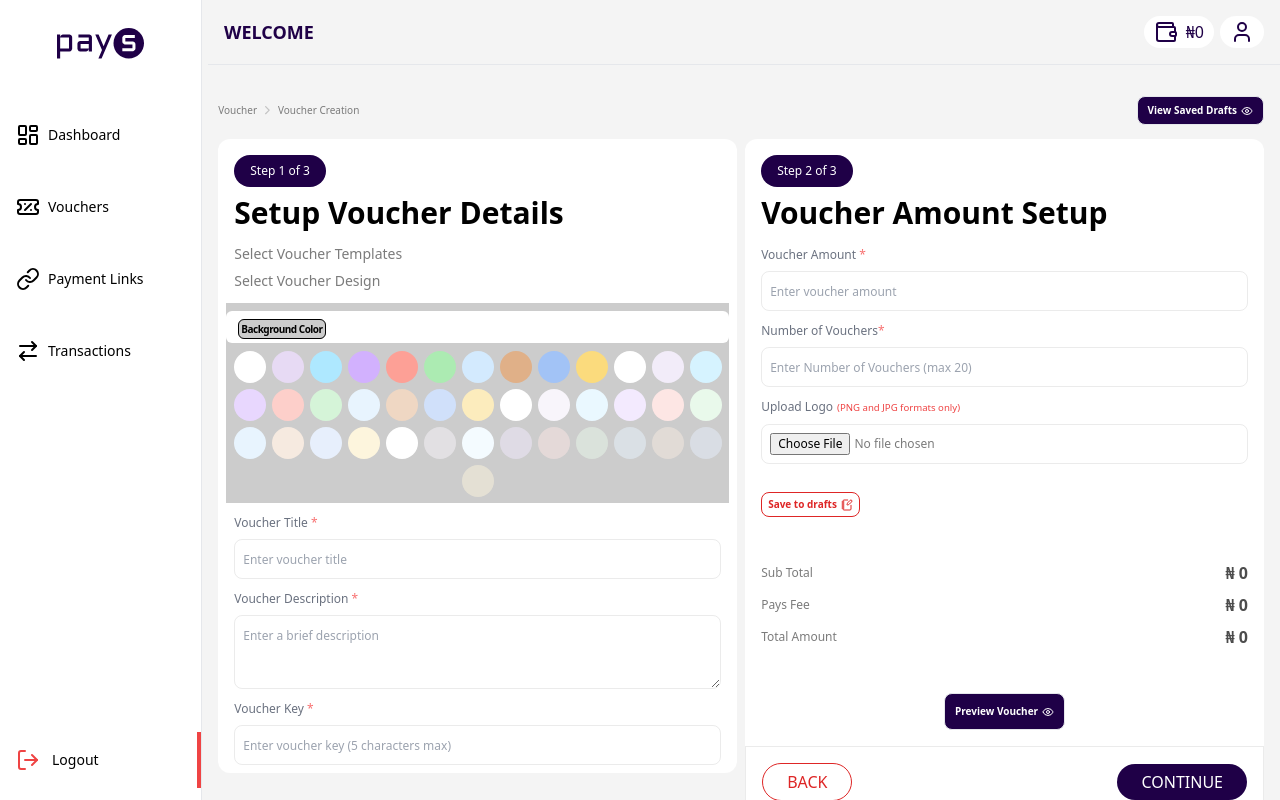
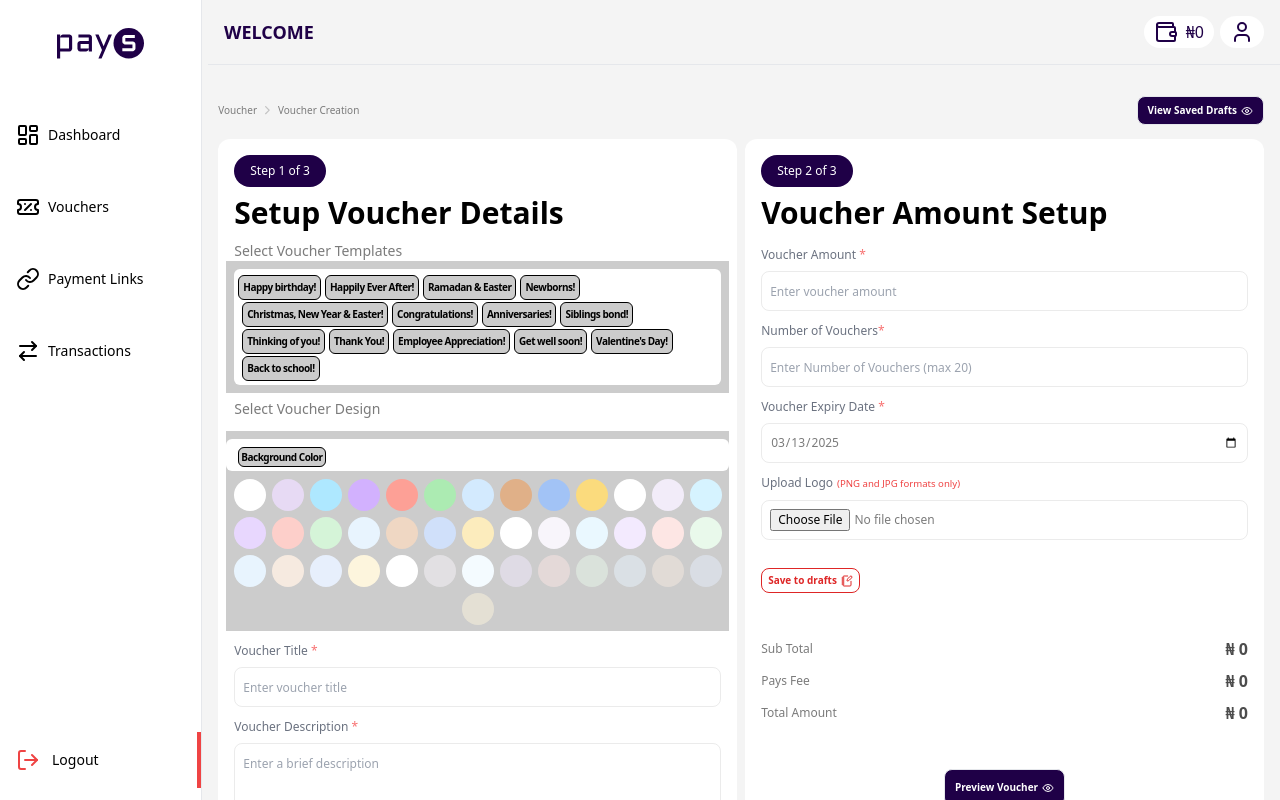
Before and after one commit to cargle-org/pays-client-v2, a Next.js app: page /dashboard/vouchers/create in a window 1280 px wide. Built offline with nearby package versions, Linux system fonts and the light colour scheme; no server answers; sample sign-in values are in the browser's storage; grey boxes are pictures that could not be loaded.

Commit message:
feat: removed unnecessary files and also the value property for all inputs, added useEffect to update input fields based on voucherdrafts selected, added Voucher Expiry date input and set the formData initial state, also fixed handleCreateVoucherDraft function

```diff
--- a/app/(dashboard)/dashboard/vouchers/create/page.tsx
+++ b/app/(dashboard)/dashboard/vouchers/create/page.tsx
@@ -4,37 +4,26 @@ import React, { useCallback, useEffect, useState } from "react";
 import Link from "next/link";
 import Image from "next/image";
 import { useRouter } from "next/navigation";
+import { Eye, NotebookPen } from "lucide-react";
 
 import axios from "axios";
 import { useGeneralContext } from "@/context/GenralContext";
 
 import { success, error } from "@/helpers/Alert";
-
 import Spinner from "@/components/spinner/Spinner";
 import {
   abstractColors,
   colorPalettes,
   silkColors,
 } from "@/constants/voucherstyles";
+import { LogoUploader } from "@/components/LogoUploader";
+import ViewDrafts from "@/components/Vouchers/ViewDrafts";
 import VoucherTemplates from "./_components/VoucherTemplates";
-import { Eye, Loader, NotebookPen, Trash2 } from "lucide-react";
-import { LogoUploader } from "@/components/LogoUploader";
 import VoucherPreviewModal from "@/components/modals/VoucherPreviewModal";
-import VoucherPreviewCard from "@/components/VoucherPreviewCard";
-import ViewDrafts from "@/components/ViewDrafts";
+import VoucherPreviewCard from "@/components/Vouchers/VoucherPreviewCard";
 
 const Page = () => {
   const router = useRouter();
-
-  const [newAmount, setNewAmount] = useState(0);
-  const [showPreviewModal, setShowPreviewModal] = useState(false);
-  const [showVoucherDraftsModal, setShowVoucherDraftsModal] = useState(false);
-
-  // // console.log("🚀 ~ Page ~ newAmount:", newAmount);
-  const [paysFee, setPaysFee] = useState(0);
-  const [selectedStyle, setSelectedStyle] = useState("");
-  const [createVoucherDraftLoading, setCreateVoucherDraftLoading] =
-    useState(false);
 
   const {
     user,
@@ -48,22 +37,37 @@ const Page = () => {
     allUserVoucherDrafts,
     fetchVoucherDraftsLoading = true,
     oneVoucherDraft,
-    setAllUserVoucherDrafts,
-    setFetchVoucherDraftsLoading,
   }: any = useGeneralContext();
-  console.log(oneVoucherDraft);
+
+  const [newAmount, setNewAmount] = useState(0);
+  const [showPreviewModal, setShowPreviewModal] = useState(false);
+  const [showVoucherDraftsModal, setShowVoucherDraftsModal] = useState(false);
+
+  // // console.log("🚀 ~ Page ~ newAmount:", newAmount);
+  const [paysFee, setPaysFee] = useState(0);
+  const [selectedStyle, setSelectedStyle] = useState(
+    oneVoucherDraft?.backgroundStyle ?? ""
+  );
+  const [createVoucherDraftLoading, setCreateVoucherDraftLoading] =
+    useState(false);
+
+  //set date
+  const startDate = new Date();
   const [logo, setLogo] = useState<File | null>(null);
-  const [logoUrl, setLogoUrl] = useState<string | null>(null);
+  const [logoUrl, setLogoUrl] = useState<string>(oneVoucherDraft?.logo);
 
   const [formData, setFormData] = useState({
-    title: "",
-    description: "",
-    voucherKey: "",
-    logo: "",
-    backgroundStyle: "",
-    amountPerVoucher: "",
-    totalNumberOfVouchers: "",
+    title: oneVoucherDraft?.title || "",
+    description: oneVoucherDraft?.description || "",
+    voucherKey: oneVoucherDraft?.voucherKey || "",
+    logo: oneVoucherDraft?.logo || "",
+    backgroundStyle: oneVoucherDraft?.backgroundStyle || "",
+    amountPerVoucher: oneVoucherDraft?.amountPerVoucher || "",
+    totalNumberOfVouchers: oneVoucherDraft?.totalNumberOfVouchers || "",
+    expiryDate: oneVoucherDraft?.expiryDate || "",
   });
+
+  const voucherData = { ...formData, ...oneVoucherDraft };
 
   //Cloudinary logo upload succcess handler
   const handleUploadSuccess = (url: string) => {
@@ -77,13 +81,17 @@ const Page = () => {
     }
     setFormData((prev) => ({
       ...prev,
-      [name]: value,
+      [e.target.name]: e.target.value,
     }));
   };
 
   //Change background state
   const onBackgroundClick = (bgStyle: string) => {
     setSelectedStyle(bgStyle);
+    setFormData((prev) => ({
+      ...prev,
+      backgroundStyle: bgStyle,
+    }));
   };
 
   //Display Voucher Preview handler
@@ -97,27 +105,27 @@ const Page = () => {
     setShowVoucherDraftsModal(false);
   };
 
-  //Display Voucher Saved Draft modal handler
   const handleDraftsViewClick = () => {
     getAllDraftsByUser();
     setShowVoucherDraftsModal(true);
   };
 
-  const handleCreateVoucherDraft = useCallback(async (e: any) => {
-    let bgStyle = selectedStyle;
-    console.log("hi");
+  //create voucher draft handler
+  const handleCreateVoucherDraft = useCallback(
+    async (e: React.MouseEvent) => {
       try {
         e.preventDefault();
         setCreateVoucherDraftLoading(true);
 
         const data = {
           userId: user?._id,
-        logo: logoUrl ?? "",
+          logo: logoUrl ?? voucherData.logo,
           title: formData.title,
-        backgroundStyle: bgStyle,
+          backgroundStyle: selectedStyle ?? formData.backgroundStyle,
           voucherKey: formData.voucherKey,
           description: formData.description,
           amountPerVoucher: formData.amountPerVoucher,
+          expiryDate: formData.expiryDate,
           totalNumberOfVouchers: formData.totalNumberOfVouchers,
         };
 
@@ -137,7 +145,7 @@ const Page = () => {
         if (response.status === 200) {
           getOneUser();
           // getAllVouchersByUser();
-        success("Voucher Draft Saved successfully.");
+          success("Draft Saved successfully.");
           setCreateVoucherDraftLoading(false);
           //   router.push(
           //     `/dashboard/vouchers/create/recipients/${response.data.data.voucher.specialKey}`
@@ -154,7 +162,9 @@ const Page = () => {
       } finally {
         setCreateVoucherDraftLoading(false);
       }
-  }, []);
+    },
+    [formData, selectedStyle, logoUrl]
+  );
 
   const onSubmit = async (e: any) => {
     let bgStyle = selectedStyle;
@@ -216,6 +226,24 @@ const Page = () => {
     }));
   };
 
+  //Update state incase selected draft changes
+  useEffect(() => {
+    setSelectedStyle(oneVoucherDraft?.backgroundStyle || "");
+    setFormData({
+      title: oneVoucherDraft?.title || "",
+      description: oneVoucherDraft?.description || "",
+      voucherKey: oneVoucherDraft?.voucherKey || "",
+      logo: oneVoucherDraft?.logo || "",
+      backgroundStyle: formData?.backgroundStyle || selectedStyle || "",
+      amountPerVoucher: oneVoucherDraft?.amountPerVoucher || "",
+      totalNumberOfVouchers: oneVoucherDraft?.totalNumberOfVouchers || "",
+      expiryDate:
+        oneVoucherDraft?.expiryDate ||
+        startDate.toISOString().split("T")[0] ||
+        "",
+    });
+  }, [oneVoucherDraft]);
+
   useEffect(() => {
     if (formData.amountPerVoucher) {
       if (
@@ -276,11 +304,29 @@ const Page = () => {
         >
           <div className="flex items-center justify-center flex-row flex-grow sm:flex-col md:gap-4 w-full bg-gray-100">
             <VoucherPreviewCard
-              formData={formData}
+              formData={{
+                ...voucherData,
+                ...Object.fromEntries(
+                  Object.entries(formData).filter(
+                    ([key]) => formData[key as keyof typeof formData] !== ""
+                  )
+                ),
+                backgroundStyle: selectedStyle,
+                logo: logoUrl,
+              }}
               frontCardView="rotate-y-180"
             />
             <VoucherPreviewCard
-              formData={formData}
+              formData={{
+                ...voucherData,
+                ...Object.fromEntries(
+                  Object.entries(formData).filter(
+                    ([key]) => formData[key as keyof typeof formData] !== ""
+                  )
+                ),
+                backgroundStyle: selectedStyle,
+                logo: logoUrl,
+              }}
               backCardView="rotate-y-180"
             />
           </div>
@@ -351,11 +397,11 @@ const Page = () => {
                 </span>
               </div>
               <div className="flex flex-col justify-start gap-1.5">
-                <div className="">
+                <div className="flex flex-col justify-normal">
                   <span className="font-medium text-sm text-brand-grayish pl-2">
                     Select Voucher Templates
                   </span>
-                  {/* <VoucherTemplates setFormData={setFormData} /> */}
+                  <VoucherTemplates setFormData={setFormData} />
                 </div>
                 <div className="flex flex-col gap-3">
                   <span className="font-medium text-sm text-brand-grayish pl-2">
@@ -461,8 +507,8 @@ const Page = () => {
                       name="title"
                       id="title"
                       maxLength={23}
-                      value={formData.title || oneVoucherDraft?.title || ""}
-                      defaultValue={oneVoucherDraft?.title}
+                      value={formData.title}
+                      // defaultValue={oneVoucherDraft?.title}
                       placeholder="Enter voucher title"
                       onChange={onchangeHandler}
                       className="sm:w-auto h-[40px] px-2 py-[12px] border border-brand-grayish/15 rounded-lg text-brand-grayish bg-transparent outline-brand-main/40 font-geistsans font-normal text-xs"
@@ -476,11 +522,7 @@ const Page = () => {
                     <textarea
                       name="description"
                       id="description"
-                      value={
-                        formData.description ||
-                        oneVoucherDraft?.description ||
-                        ""
-                      }
+                      value={formData.description}
                       placeholder="Enter a brief description"
                       onChange={onchangeHandler}
                       rows={3}
@@ -495,9 +537,7 @@ const Page = () => {
                       type="text"
                       name="voucherKey"
                       id="voucherKey"
-                      value={
-                        formData.voucherKey || oneVoucherDraft?.voucherKey || ""
-                      }
+                      value={formData.voucherKey}
                       placeholder="Enter voucher key (5 characters max)"
                       onChange={onchangeHandler}
                       maxLength={5} // Limit input to 5 characters
@@ -529,11 +569,7 @@ const Page = () => {
                     type="number"
                     name="amountPerVoucher"
                     id="amountPerVoucher"
-                    value={
-                      formData.amountPerVoucher ||
-                      oneVoucherDraft?.amountPerVoucher ||
-                      ""
-                    }
+                    value={formData.amountPerVoucher}
                     placeholder="Enter voucher amount"
                     onChange={onchangeHandler}
                     className="w-auto h-[40px] px-2 py-[12px] border border-brand-grayish/15 rounded-lg text-brand-grayish bg-transparent outline-brand-main/40 font-geistsans font-normal text-xs"
@@ -547,18 +583,28 @@ const Page = () => {
                     type="number"
                     name="totalNumberOfVouchers"
                     id="totalNumberOfVouchers"
-                    value={
-                      formData.totalNumberOfVouchers ||
-                      oneVoucherDraft?.totalNumberOfVouchers ||
-                      ""
-                    }
+                    value={formData.totalNumberOfVouchers}
                     placeholder="Enter Number of Vouchers (max 20)"
                     onChange={onchangeHandler}
                     max={20} // Limit input to 20 vouchers
                     className="w-auto h-[40px] px-2 py-[12px] border border-brand-grayish/15 rounded-lg text-brand-grayish bg-transparent outline-brand-main/40 font-geistsans font-normal text-xs"
                   />
                 </div>
-
+                <div className="flex flex-col justify-start">
+                  <span className="font-medium text-xs text-gray-500 font-geistsans mb-2">
+                    Voucher Expiry Date <span className="text-red-400">*</span>
+                  </span>
+                  <input
+                    type="date"
+                    name="expiryDate"
+                    id="expiryDate"
+                    min={startDate.toISOString().split("T")[0]}
+                    value={formData.expiryDate}
+                    onChange={onchangeHandler}
+                    placeholder="Select Voucher expiry date"
+                    className="w-auto h-[40px] px-2 py-[12px] border border-brand-grayish/15 rounded-lg text-brand-grayish bg-transparent outline-brand-main/40 font-geistsans font-normal text-xs"
+                  />
+                </div>
                 <div className="flex flex-col justify-start">
                   <span className="font-medium text-xs text-gray-500 font-geistsans mb-2">
                     Upload Logo
@@ -570,7 +616,7 @@ const Page = () => {
                     logo={logo}
                     setLogo={setLogo}
                     setLogoUrl={setLogoUrl}
-                    logoUrl={(logoUrl || oneVoucherDraft?.logo) ?? ""}
+                    logoUrl={logoUrl || formData.logo}
                     onUploadSuccess={handleUploadSuccess}
                   />
                 </div>
```
Lines whose indentation alone changed are shown as unchanged.
